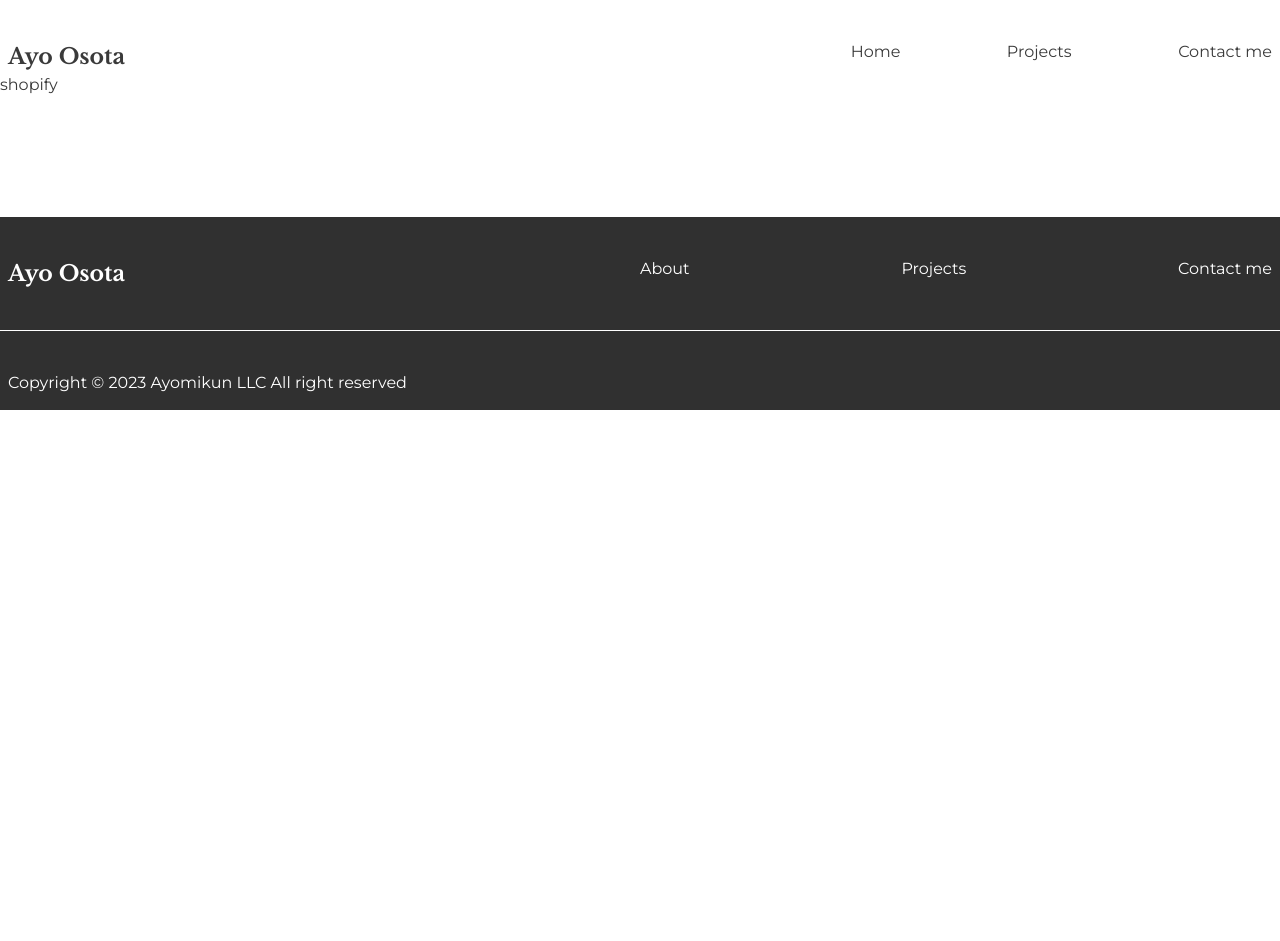
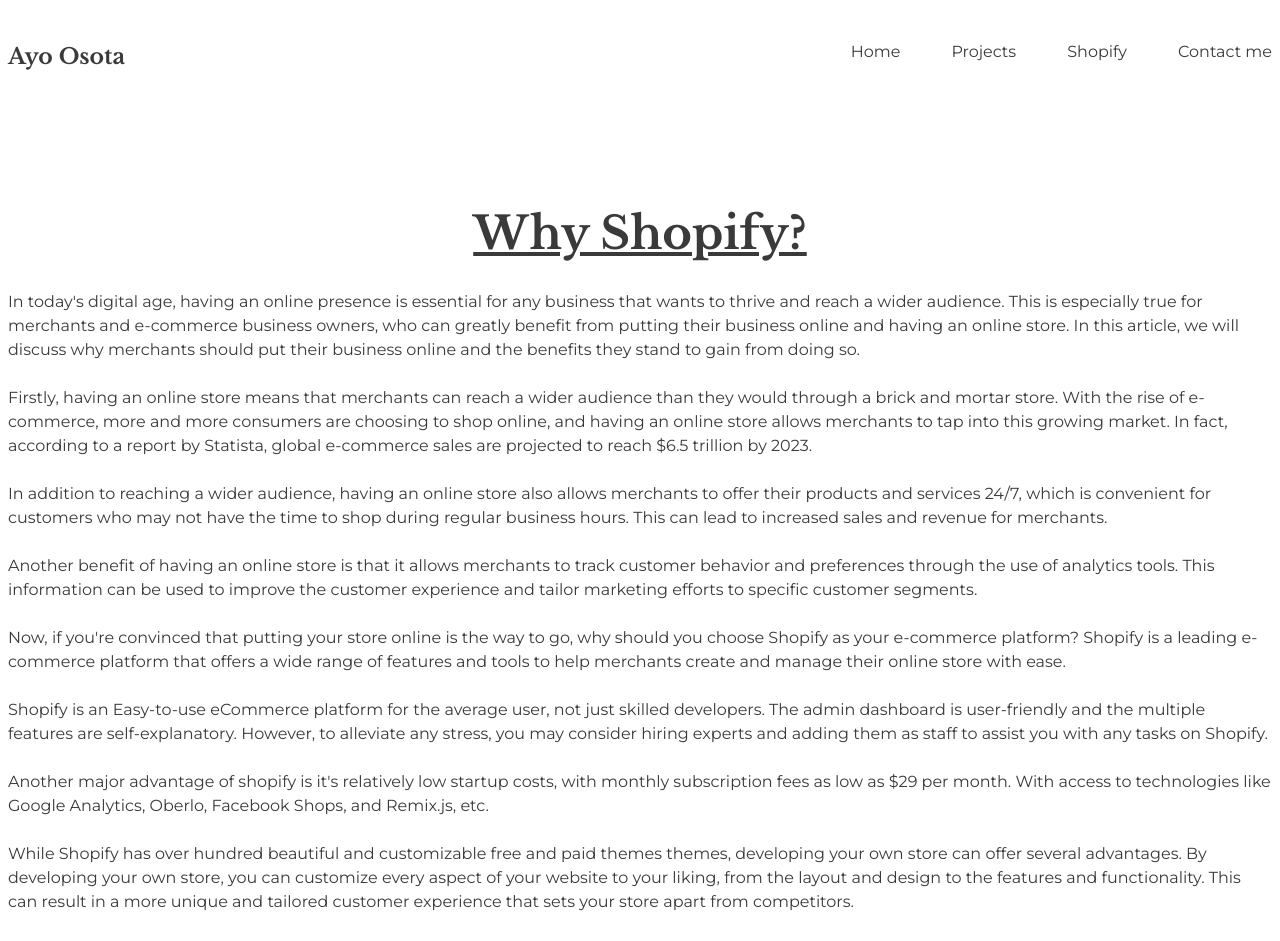
Before and after one commit to Ayo-Osota/porfolio, a React (Create React App) app: page /shopify in a window 1280 px wide. Shown: the top 941 px of the page. Built offline with nearby package versions, Linux system fonts and the light colour scheme.

Commit message:
added links

```diff
--- a/src/components/ProjectCard.js
+++ b/src/components/ProjectCard.js
@@ -33,7 +33,7 @@
                 </div>
                 <div className="project_button-container">
                     <a onMouseLeave={buttonMouseLeave} onMouseMove={buttonAnimation}
-                    href={projectRepoLInk} target="_blank" rel="noreferrer" className="button">View code</a>
+                    href={projectRepoLInk} data-type="inverted" target="_blank" rel="noreferrer" className="button">View code</a>
                     <a onMouseLeave={buttonMouseLeave} onMouseMove={buttonAnimation}
                     href={projectLiveLink} target="_blank" rel="noreferrer" className="button">View live</a>
                 </div>
--- a/src/data.js
+++ b/src/data.js
@@ -32,12 +32,12 @@
         text: 'Projects',
         url: '#projects',
     },
-    // {
-    //     id: 3,
-    //     type: "route",
-    //     text: 'Shopify',
-    //     url: '/shopify',
-    // },
+    {
+        id: 3,
+        type: "route",
+        text: 'Shopify',
+        url: '/shopify',
+    },
     {
         id: 4,
         type: "onPage",
@@ -59,12 +59,12 @@
         text: 'Projects',
         url: '#projects',
     },
-    // {
-    //     id: 3,
-    //     type: "route",
-    //     text: 'Shopify',
-    //     url: '/shopify',
-    // },
+    {
+        id: 3,
+        type: "route",
+        text: 'Shopify',
+        url: '/shopify',
+    },
     {
         id: 4,
         type: "onPage",
@@ -119,23 +119,23 @@
 ]
 
 const projects = [
-    {
-        id: 1,
-        name: "Artsy",
-        description: "A photography gallery that serves creators and collectors of art and photography generally. Flip through more than 10,000 vintage shots, old photograghs, historic images and captures seamlessly in one place. Register to get top access.",
-        stacks: ["React", "javaScript", "css3", "bootstrap"],
-        coverArt: artsyCover,
-        projectRepoLink: "",
-        projectLiveLink: ""
-    },
+    // {
+    //     id: 1,
+    //     name: "Artsy",
+    //     description: "A photography gallery that serves creators and collectors of art and photography generally. Flip through more than 10,000 vintage shots, old photograghs, historic images and captures seamlessly in one place. Register to get top access.",
+    //     stacks: ["React", "javaScript", "css3", "bootstrap"],
+    //     coverArt: artsyCover,
+    //     projectRepoLink: "",
+    //     projectLiveLink: ""
+    // },
     {
         id: 2,
         name: "Musica",
         description: "Online music streaming UI concept.",
         stacks: ["React", "javaScript", "css3", "bootstrap"],
         coverArt: musicaCover,
-        projectRepoLink: "",
-        projectLiveLink: ""
+        projectRepoLink: "https://github.com/Ayo-Osota/musica",
+        projectLiveLink: "https://musica-webapp.vercel.app/"
     },
     {
         id: 3,
@@ -143,8 +143,8 @@
         description: "An eCommerce furniture website for an Architectural company.",
         stacks: ["React", "javaScript", "css3", "bootstrap"],
         coverArt: archiparkCover,
-        projectRepoLink: "",
-        projectLiveLink: ""
+        projectRepoLink: "https://github.com/Ayo-Osota/archipark-store",
+        projectLiveLink: "https://archipark-store.netlify.app/"
     },
     {
         id: 4,
@@ -152,8 +152,8 @@
         description: "Home rental agency website design.The most affortable place to stay in the san franciso bay area.",
         stacks: ["React", "javaScript", "css3", "bootstrap"],
         coverArt: minimumLivingCostCover,
-        projectRepoLink: "",
-        projectLiveLink: ""
+        projectRepoLink: "https://github.com/Ayo-Osota/minimum-living-cost",
+        projectLiveLink: "https://minimum-leaving-cost.netlify.app/"
     },
     {
         id: 5,
@@ -161,8 +161,8 @@
         description: "Best Care Service For Your Lovely Fur Friends.",
         stacks: ["React", "javaScript", "css3", "bootstrap"],
         coverArt: pawCareCover,
-        projectRepoLink: "",
-        projectLiveLink: ""
+        projectRepoLink: "https://github.com/Ayo-Osota/paw-friends",
+        projectLiveLink: "https://paw-friends99.netlify.app/"
     }
 ]
 
@@ -172,31 +172,46 @@
         name: "Harry Wilson",
         designation: "Photographer",
         siteName: "artsy",
-        siteLink: "",
+        siteLink: "https://github.com/Ayo-Osota/artsy2",
         siteImage: artsySite,
-        feedback: "Lorem ipsum dolor sit amet, consectetur adipiscing elit. Etiam interdum nisl et nunc facilisis, a commodo eros mollis. Nunc vel pellentesque est. Curabitur at odio sit amet libero vulputate efficitur ac nec justo. Nulla vitae mauris quam. Nulla quam massa, faucibus id pretium ac, mattis eu velit. Donec sed risus a lacus fringilla finibus.",
+        feedback: "I had the pleasure of working with Ay on a recent web development project, and I must say, I was thoroughly impressed with his skills and work ethic. He has an excellent understanding of frontend technologies, and his attention to detail and commitment to delivering high-quality work is truly admirable. Ay is a great communicator, and he always kept me informed about the project's progress. I would highly recommend him to anyone looking for a top-notch frontend developer.",
         pfp: "https://res.cloudinary.com/dqtpsjrzn/image/upload/v1672530403/samples/people/smiling-man.jpg"
     },
     {
         id: "t2",
-        name: "Sofiat Guy",
+        name: "Adewale Onakoya",
         designation: "Tenant",
         siteName: "minimum living cost",
-        siteLink: "",
+        siteLink: "https://minimum-leaving-cost.netlify.app/",
         siteImage: minimumLivingCostSite,
-        feedback: "I want with this review to describe my personal experience after renting an apartment through MrLodge during the second semester of 2022. The price was decent regarding the service of MrLodge and the quality of the apartment. My apartment was at Perchastraße, in a recently constructed building.",
+        feedback: "Working with Ayomikun was an absolute pleasure. He was able to take our design concepts and turn them into a beautiful, responsive website that exceeded our expectations. Ayomikun has an excellent eye for design and a deep understanding of frontend technologies. He is a great collaborator and always willing to go the extra mile to ensure that the project is a success. I would highly recommend Ayomikun to anyone looking for a talented and dedicated frontend developer.",
         pfp: "https://res.cloudinary.com/dqtpsjrzn/image/upload/e_improve,w_300,h_600,c_thumb,g_auto/v1672530407/samples/people/bicycle.jpg"
     },
     {
         id: "t3",
-        name: "Veey",
+        name: "Lord Garry",
         designation: "Designer",
         siteName: "paw care",
-        siteLink: "",
+        siteLink: "https://paw-friends99.netlify.app/",
         siteImage: pawCareSite,
-        feedback: "It was clean, safe, quiet, spacious, thermally insulated, very warm during freezing temperatures of December (down to -14 Celsius during the night), cool during the warmer months of summer. It had a great view of a quiet green garden and a wonderful balcony.",
+        feedback: "Ayomikun's attention to detail and expertise in frontend development are truly impressive, and they are always willing to provide valuable insights and recommendations to improve the project's overall performance. Ayomikun is an excellent communicator, and they always keep me updated on the project's progress.",
         pfp: "https://res.cloudinary.com/dqtpsjrzn/image/upload/v1672530405/samples/people/boy-snow-hoodie.jpg"
     }
 ]
 
-export { navLinks, socialMedia, projects, footerMenu, testimonials }
+const shopifyArticleContent = [
+    "In today's digital age, having an online presence is essential for any business that wants to thrive and reach a wider audience. This is especially true for merchants and e-commerce business owners, who can greatly benefit from putting their business online and having an online store. In this article, we will discuss why merchants should put their business online and the benefits they stand to gain from doing so.",
+    "Firstly, having an online store means that merchants can reach a wider audience than they would through a brick and mortar store. With the rise of e-commerce, more and more consumers are choosing to shop online, and having an online store allows merchants to tap into this growing market. In fact, according to a report by Statista, global e-commerce sales are projected to reach $6.5 trillion by 2023.",
+    "In addition to reaching a wider audience, having an online store also allows merchants to offer their products and services 24/7, which is convenient for customers who may not have the time to shop during regular business hours. This can lead to increased sales and revenue for merchants.",
+    "Another benefit of having an online store is that it allows merchants to track customer behavior and preferences through the use of analytics tools. This information can be used to improve the customer experience and tailor marketing efforts to specific customer segments.",
+    "Now, if you're convinced that putting your store online is the way to go, why should you choose Shopify as your e-commerce platform? Shopify is a leading e-commerce platform that offers a wide range of features and tools to help merchants create and manage their online store with ease.",
+    "Shopify is an Easy-to-use eCommerce platform for the average user, not just skilled developers. The admin dashboard is user-friendly and the multiple features are self-explanatory. However, to alleviate any stress, you may consider hiring experts and adding them as staff to assist you with any tasks on Shopify.",
+    "Another major advantage of shopify is it's relatively low startup costs, with monthly subscription fees as low as $29 per month. With access to technologies like Google Analytics, Oberlo,  Facebook Shops, and Remix.js, etc.",
+    "While Shopify has over  hundred beautiful and customizable free and paid themes themes, developing your own store can offer several advantages. By developing your own store, you can customize every aspect of your website to your liking, from the layout and design to the features and functionality. This can result in a more unique and tailored customer experience that sets your store apart from competitors.",
+    "Additionally, by building your own store, you have full control over the platform's performance and can optimize it to meet your specific needs. If you do not have the expertise to develop your own theme, Shopify offers over a hundred beautiful and customizable free and paid themes that you can choose from.",
+    "Shopify also offers a range of built-in marketing tools such as a logo maker, QR code generator, business card maker, and shipping label templates, which can help merchants save time and money on marketing efforts. On top of that, Shopify offers a range of shop solutions such as enterprise online store, Shopify flow and scripts, multichannel e-commerce, launchpad, international e-commerce, Shopify POS (which makes it easy to sell in-person as well as online), headless e-commerce, wholesale, and B2B e-commerce, which can help merchants customize their online store to fit their specific business needs.",
+    "Furthermore, Shopify syncs with hundreds of certified app technologies that work seamlessly with the platform for wider consumer reach and an enhanced customer experience. These apps include Refersion (affiliate marketing), Justuno (conversion optimization), and Loop & Returning (for managing returns and exchanges).",
+    "What's more? You can find solutions to any issues you might face from Shopify's award winning support team. Additionally, your store is in safe hands because Shopify offers safety and reliability with security measures in place to protect sensitive customer data."
+]
+
+export { navLinks, socialMedia, projects, footerMenu, testimonials, shopifyArticleContent }
--- a/src/index.css
+++ b/src/index.css
@@ -161,9 +161,9 @@
 }
 
 .button[data-type="inverted"] {
-  background: none;
-  color: var(--clr-primary-400);
-  border: 1px solid var(--clr-grey-300);
+  background-color: var(--clr-neutral-100) !important;
+  color: var(--clr-grey-400);
+  border: 1px solid var(--clr-grey-400);
   border-radius: 20px;
 }
 
--- a/src/pages/Shopify.js
+++ b/src/pages/Shopify.js
@@ -1,7 +1,28 @@
+import styled from "styled-components";
+import { shopifyArticleContent } from "../data";
+
 const Shopify = () => {
     return (
-        <h1>shopify</h1>
+        <ShopifySection id="contact" className="section-mt container">
+            <h1 className="fs-primary-heading ff-header fw-bold text-center">
+                Why Shopify?
+            </h1>
+            <article className="flow">
+                {shopifyArticleContent.map((content) => {
+                    return (
+                        <p>{content}</p>
+                    )
+                })}
+            </article>
+        </ShopifySection>
     )
 }
 
+const ShopifySection = styled.main`
+.fs-primary-heading {
+    text-decoration: underline;
+    padding-bottom: 1rem;
+}
+`
+
 export default Shopify;
```
